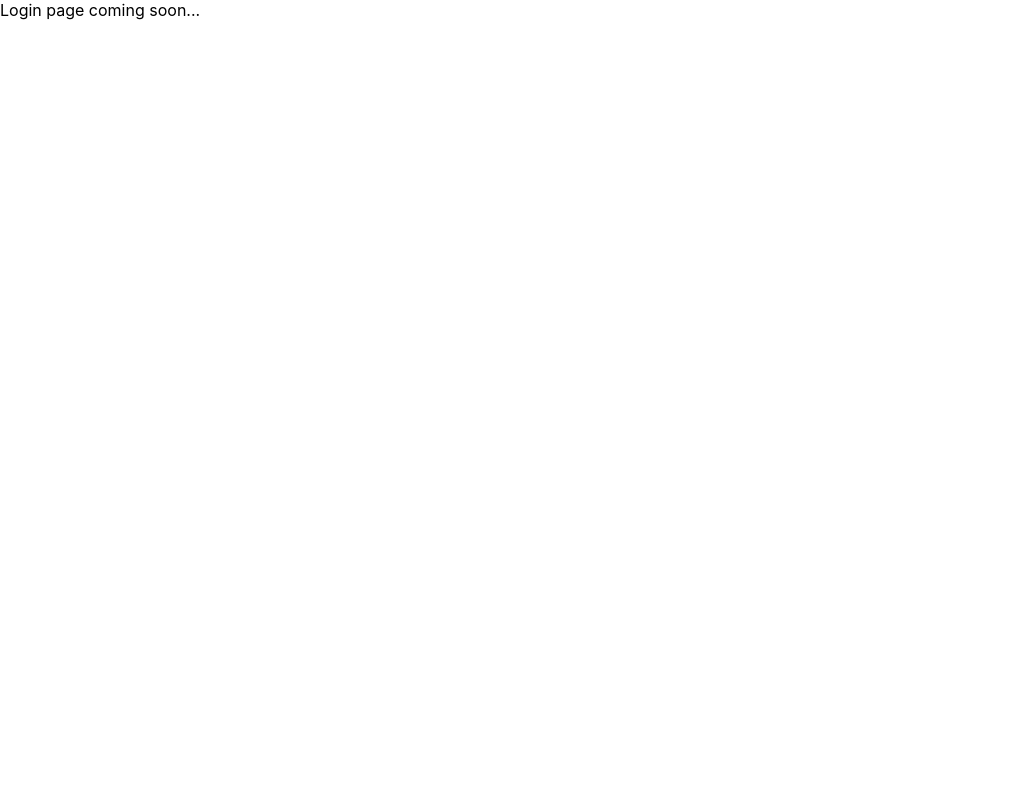
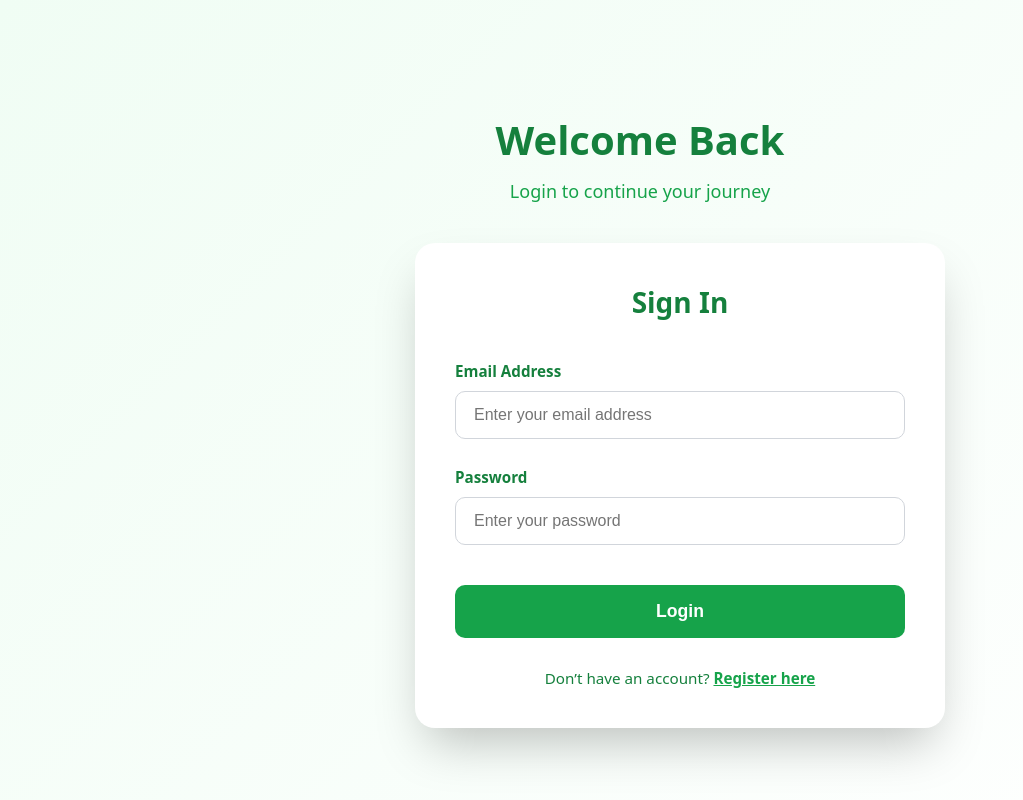
Before and after one commit to adrita06/Kindle_Hope, a React (Create React App) app in the folder frontend/: page /login in a window 1280 px wide. Shown: the top 800 px of the page, without its empty margins (0-1023 px from the left). Built offline with nearby package versions, Linux system fonts and the light colour scheme.

Commit message:
added login option

```diff
--- a/frontend/src/App.js
+++ b/frontend/src/App.js
@@ -2,6 +2,7 @@ import React from 'react';
 import { BrowserRouter as Router, Routes, Route, Navigate } from 'react-router-dom';
 import HomePage from './components/home-page';
 import { RegisterForm } from './components/register-form';
+import { LoginForm } from './components/login-form';
 
 function App() {
   return (
@@ -18,7 +19,7 @@ function App() {
           <Route path="/register" element={<RegisterForm />} />
 
           {/* Login route placeholder - you can add your login component here */}
-          <Route path="/login" element={<div>Login page coming soon...</div>} />
+          <Route path="/login" element={<LoginForm />} />
 
           {/* Catch-all route for 404s */}
           <Route path="*" element={<Navigate to="/home" replace />} />
--- /dev/null
+++ b/frontend/src/components/login-form.js
@@ -0,0 +1,230 @@
+import React, { useState } from "react"
+
+export function LoginForm() {
+  const [email, setEmail] = useState("")
+  const [password, setPassword] = useState("")
+  const [message, setMessage] = useState("")
+  const [isSuccess, setIsSuccess] = useState(false)
+  const [isLoading, setIsLoading] = useState(false)
+
+  const handleSubmit = async (e) => {
+    e.preventDefault()
+    setIsLoading(true)
+    setMessage("")
+
+    try {
+      const res = await fetch("http://localhost:5000/api/auth/login", {
+        method: "POST",
+        headers: { "Content-Type": "application/json" },
+        body: JSON.stringify({ email, password }),
+      })
+
+      const data = await res.json()
+
+      if (!res.ok) {
+        setMessage(data.message || "Login failed")
+        setIsSuccess(false)
+      } else {
+        setMessage("Login successful! Redirecting...")
+        setIsSuccess(true)
+        setEmail("")
+        setPassword("")
+        // TODO: handle redirect / token save
+      }
+    } catch (err) {
+      console.error("Error:", err)
+      setMessage("Something went wrong. Please check the backend.")
+      setIsSuccess(false)
+    } finally {
+      setIsLoading(false)
+    }
+  }
+
+  // --- Styles (same vibe as register) ---
+  const containerStyle = {
+    minHeight: "100vh",
+    background: "linear-gradient(135deg, #f0fdf4 0%, #ffffff 100%)",
+    display: "flex",
+    alignItems: "center",
+    justifyContent: "center",
+    padding: "20px",
+    fontFamily: "system-ui, -apple-system, sans-serif"
+  }
+
+  const wrapperStyle = { width: "100%", maxWidth: "450px" }
+
+  const headerStyle = { textAlign: "center", marginBottom: "40px" }
+
+  const titleStyle = {
+    fontSize: "2.5rem",
+    fontWeight: "bold",
+    color: "#15803d",
+    margin: "0 0 12px 0"
+  }
+
+  const subtitleStyle = {
+    color: "#16a34a",
+    fontSize: "1.125rem",
+    margin: "0"
+  }
+
+  const cardStyle = {
+    backgroundColor: "white",
+    borderRadius: "20px",
+    boxShadow: "0 25px 50px -12px rgba(0, 0, 0, 0.25)",
+    padding: "40px",
+    width: "100%"
+  }
+
+  const formTitleStyle = {
+    fontSize: "1.75rem",
+    fontWeight: "bold",
+    color: "#15803d",
+    textAlign: "center",
+    margin: "0 0 40px 0"
+  }
+
+  const inputGroupStyle = { marginBottom: "28px" }
+
+  const labelStyle = {
+    display: "block",
+    fontSize: "0.95rem",
+    fontWeight: "600",
+    color: "#15803d",
+    marginBottom: "10px"
+  }
+
+  const inputStyle = {
+    width: "100%",
+    padding: "14px 18px",
+    border: "1px solid #d1d5db",
+    borderRadius: "10px",
+    fontSize: "16px",
+    outline: "none",
+    transition: "all 0.2s ease-in-out",
+    color: "#374151",
+    boxSizing: "border-box"
+  }
+
+  const inputFocusStyle = {
+    borderColor: "#16a34a",
+    boxShadow: "0 0 0 3px rgba(22, 163, 74, 0.1)"
+  }
+
+  const buttonStyle = {
+    width: "100%",
+    backgroundColor: isLoading ? "#9ca3af" : "#16a34a",
+    color: "white",
+    fontWeight: "600",
+    padding: "16px 20px",
+    borderRadius: "10px",
+    border: "none",
+    cursor: isLoading ? "not-allowed" : "pointer",
+    transition: "all 0.2s ease-in-out",
+    marginTop: "12px",
+    fontSize: "1.1rem"
+  }
+
+  const linkContainerStyle = {
+    textAlign: "center",
+    marginTop: "30px",
+    color: "#15803d",
+    fontSize: "0.95rem"
+  }
+
+  const linkStyle = {
+    fontWeight: "600",
+    color: "#16a34a",
+    textDecoration: "underline",
+    cursor: "pointer"
+  }
+
+  const messageStyle = {
+    marginBottom: "28px",
+    padding: "16px 20px",
+    borderRadius: "10px",
+    fontWeight: "500",
+    backgroundColor: isSuccess ? "#dcfce7" : "#fef2f2",
+    color: isSuccess ? "#15803d" : "#dc2626",
+    border: `1px solid ${isSuccess ? "#bbf7d0" : "#fecaca"}`,
+    textAlign: "center"
+  }
+
+  return (
+    <div style={containerStyle}>
+      <div style={wrapperStyle}>
+        <div style={headerStyle}>
+          <h1 style={titleStyle}>Welcome Back</h1>
+          <p style={subtitleStyle}>Login to continue your journey</p>
+        </div>
+
+        <div style={cardStyle}>
+          <h2 style={formTitleStyle}>Sign In</h2>
+
+          {message && <div style={messageStyle}>{message}</div>}
+
+          <form onSubmit={handleSubmit}>
+            <div style={inputGroupStyle}>
+              <label style={labelStyle}>Email Address</label>
+              <input
+                type="email"
+                value={email}
+                onChange={(e) => setEmail(e.target.value)}
+                required
+                style={inputStyle}
+                placeholder="Enter your email address"
+                onFocus={(e) => Object.assign(e.target.style, inputFocusStyle)}
+                onBlur={(e) => {
+                  e.target.style.borderColor = "#d1d5db"
+                  e.target.style.boxShadow = "none"
+                }}
+              />
+            </div>
+
+            <div style={inputGroupStyle}>
+              <label style={labelStyle}>Password</label>
+              <input
+                type="password"
+                value={password}
+                onChange={(e) => setPassword(e.target.value)}
+                required
+                style={inputStyle}
+                placeholder="Enter your password"
+                onFocus={(e) => Object.assign(e.target.style, inputFocusStyle)}
+                onBlur={(e) => {
+                  e.target.style.borderColor = "#d1d5db"
+                  e.target.style.boxShadow = "none"
+                }}
+              />
+            </div>
+
+            <button
+              type="submit"
+              disabled={isLoading}
+              style={buttonStyle}
+              onMouseOver={(e) => {
+                if (!isLoading) {
+                  e.target.style.backgroundColor = "#15803d"
+                }
+              }}
+              onMouseOut={(e) => {
+                if (!isLoading) {
+                  e.target.style.backgroundColor = "#16a34a"
+                }
+              }}
+            >
+              {isLoading ? "Signing In..." : "Login"}
+            </button>
+          </form>
+
+          <div style={linkContainerStyle}>
+            Don’t have an account?{" "}
+            <a href="/register" style={linkStyle}>
+              Register here
+            </a>
+          </div>
+        </div>
+      </div>
+    </div>
+  )
+}
```
Also changed, not shown: frontend/src/pages/login.js (added, +7 -0 lines), 2 other files (tests, documents, lock files or other folders).
